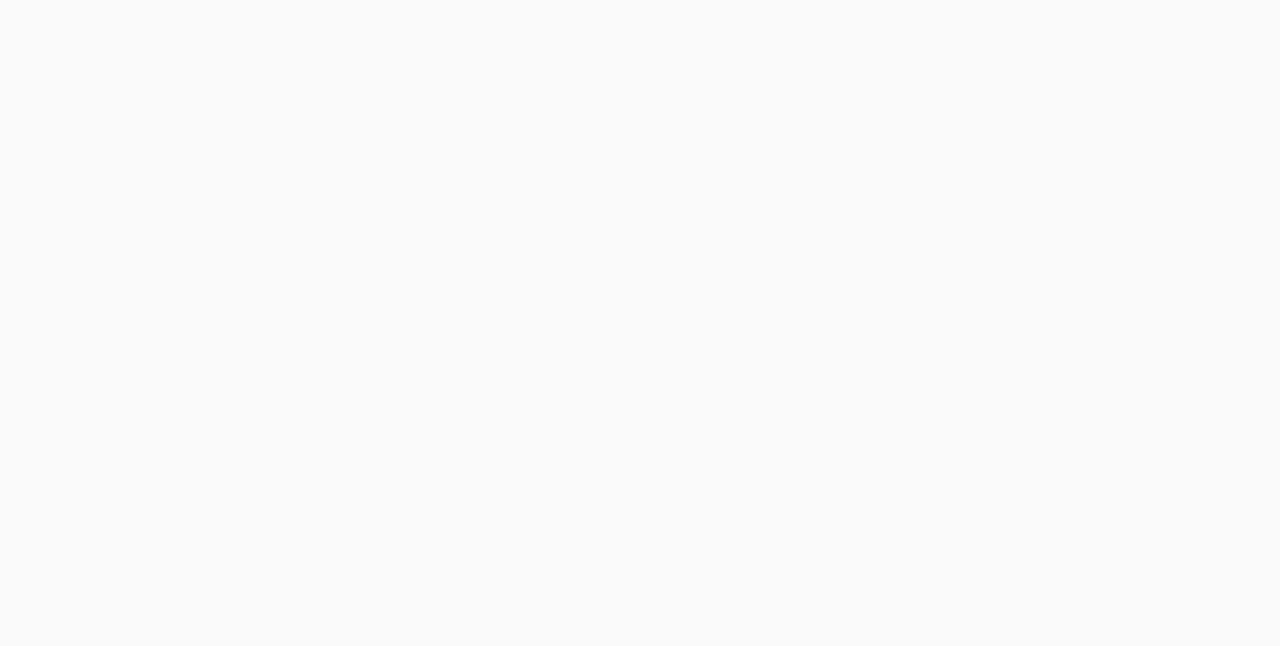
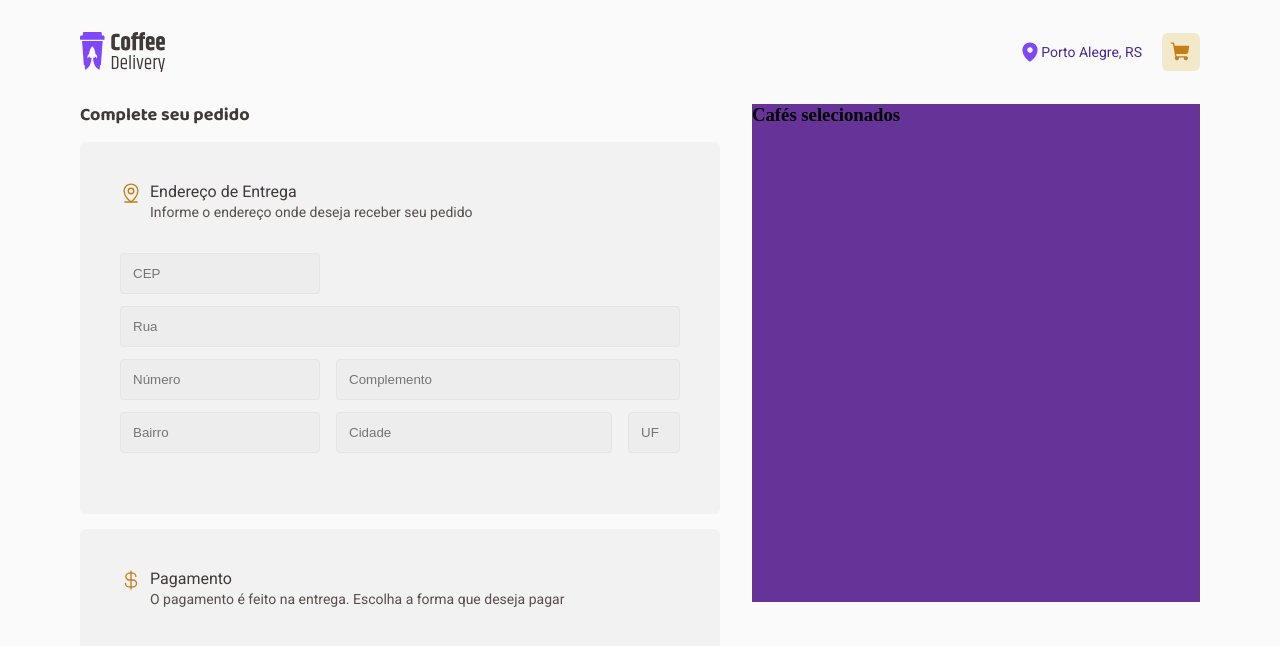
Before and after one commit to alucard93/Coffee-Delivery-Rockeatseat, a React (Vite) app: page /checkout in a window 1280 px wide. Before the commit this address had no page. Shown: the top 646 px of the page. Built offline with nearby package versions, Linux system fonts and the light colour scheme.

Commit message:
chore: Chekout
chore: estilização inicial do checkout

```diff
--- a/src/Routes.tsx
+++ b/src/Routes.tsx
@@ -2,12 +2,14 @@ import { Routes, Route } from 'react-router-dom'
 
 import { DefaultLayots } from './pages/layouts/DefaultLayouts'
 import { Home } from './pages/Home/Home'
+import { Checkout } from './pages/Checkout/Checkout'
 
 export const Router = () => {
   return (
     <Routes>
       <Route path="/" element={<DefaultLayots />}>
         <Route path="/" element={<Home />} />
+        <Route path="/checkout" element={<Checkout />} />
       </Route>
     </Routes>
   )
--- /dev/null
+++ b/src/pages/Checkout/Checkout.tsx
@@ -0,0 +1,50 @@
+import { CurrencyDollar, MapPinLine } from 'phosphor-react'
+import { CheckoutContainer } from './styles'
+
+export const Checkout = () => {
+  return (
+    <CheckoutContainer>
+      <article className="container_form">
+        <h3>Complete seu pedido</h3>
+        <div className="container_wrapper">
+          <div className="container_icon_text">
+            <MapPinLine size={22} />
+            <div className="container_text">
+              <h3>Endereço de Entrega</h3>
+              <p>Informe o endereço onde deseja receber seu pedido</p>
+            </div>
+          </div>
+
+          <form>
+            <input className="cep" type="text" placeholder="CEP" />
+            <input className="street" type="text" placeholder="Rua" />
+            <input className="number" type="number" placeholder="Número" />
+            <input
+              className="complement"
+              type="text"
+              placeholder="Complemento"
+            />
+            <input className="district" type="text" placeholder="Bairro" />
+            <input className="city" type="text" placeholder="Cidade" />
+            <input className="uf" type="text" placeholder="UF" />
+          </form>
+        </div>
+        <div className="container_wrapper_payment">
+          <div className="container_icon_text">
+            <CurrencyDollar size={22} />
+            <div className="container_text">
+              <h3>Pagamento</h3>
+              <p>
+                O pagamento é feito na entrega. Escolha a forma que deseja pagar
+              </p>
+            </div>
+          </div>
+        </div>
+      </article>
+
+      <article className="container_cart">
+        <h3>Cafés selecionados</h3>
+      </article>
+    </CheckoutContainer>
+  )
+}
--- /dev/null
+++ b/src/pages/Checkout/styles.ts
@@ -0,0 +1,145 @@
+import { styled } from 'styled-components'
+
+export const CheckoutContainer = styled.section`
+  display: flex;
+  margin: 0 auto;
+  gap: 32px;
+
+  width: 100%;
+  max-width: 1120px;
+
+  .container_form {
+    width: 100%;
+    max-width: 1120px;
+    height: 640px;
+  }
+
+  .container_form > h3 {
+    font-size: 18px;
+    font-family: 'Baloo 2', cursive;
+    font-style: normal;
+    font-weight: 700;
+    line-height: 130%;
+    color: ${({ theme }) => theme['base-subtitle']};
+  }
+
+  .container_wrapper {
+    display: flex;
+    flex-direction: column;
+
+    align-items: flex-start;
+    gap: 32px;
+
+    width: 100%;
+    max-width: 640px;
+    height: 372px;
+
+    margin-top: 15px;
+    padding: 40px;
+
+    border-radius: 6px;
+    background-color: ${({ theme }) => theme['base-card']};
+  }
+
+  .container_icon_text {
+    display: flex;
+    gap: 8px;
+  }
+
+  .container_icon_text > svg {
+    color: ${({ theme }) => theme['yellow-dark']};
+  }
+
+  .container_text > h3 {
+    font-size: 16px;
+    font-family: 'Roboto', sans-serif;
+    font-style: normal;
+    font-weight: 400;
+    line-height: 130%;
+    color: ${({ theme }) => theme['base-subtitle']};
+  }
+
+  .container_text > p {
+    font-size: 14px;
+    font-family: 'Roboto', sans-serif;
+    color: ${({ theme }) => theme['base-text']};
+    font-style: normal;
+    font-weight: 400;
+    line-height: 130%;
+  }
+
+  .container_wrapper > form {
+    display: grid;
+    grid-template-areas:
+      'cep . . .'
+      'street street street street'
+      'number complement complement complement'
+      'district city city uf';
+    grid-template-columns: 200px 1fr 1fr 1fr;
+
+    max-width: 560px;
+    column-gap: 16px;
+    row-gap: 12px;
+  }
+
+  .cep {
+    grid-area: cep;
+  }
+  .street {
+    grid-area: street;
+  }
+  .number {
+    grid-area: number;
+  }
+  .complement {
+    grid-area: complement;
+    max-width: 348px;
+  }
+  .district {
+    grid-area: district;
+  }
+  .city {
+    grid-area: city;
+    width: 276px;
+  }
+  .uf {
+    grid-area: uf;
+    max-width: 60px;
+  }
+
+  form > input {
+    display: flex;
+    width: 100%;
+    padding: 12px;
+
+    border: 1px solid ${({ theme }) => theme['base-button']};
+    border-radius: 4px;
+    background-color: ${({ theme }) => theme['base-input']};
+  }
+
+  .container_wrapper_payment {
+    display: flex;
+    flex-direction: column;
+
+    align-items: flex-start;
+    gap: 32px;
+
+    width: 100%;
+    max-width: 640px;
+    height: 207px;
+
+    margin-top: 15px;
+    padding: 40px;
+
+    border-radius: 6px;
+    background-color: ${({ theme }) => theme['base-card']};
+  }
+
+  /* RIGHT */
+  .container_cart {
+    width: 100%;
+    max-width: 448px;
+    height: 498px;
+    background-color: rebeccapurple;
+  }
+`
```
